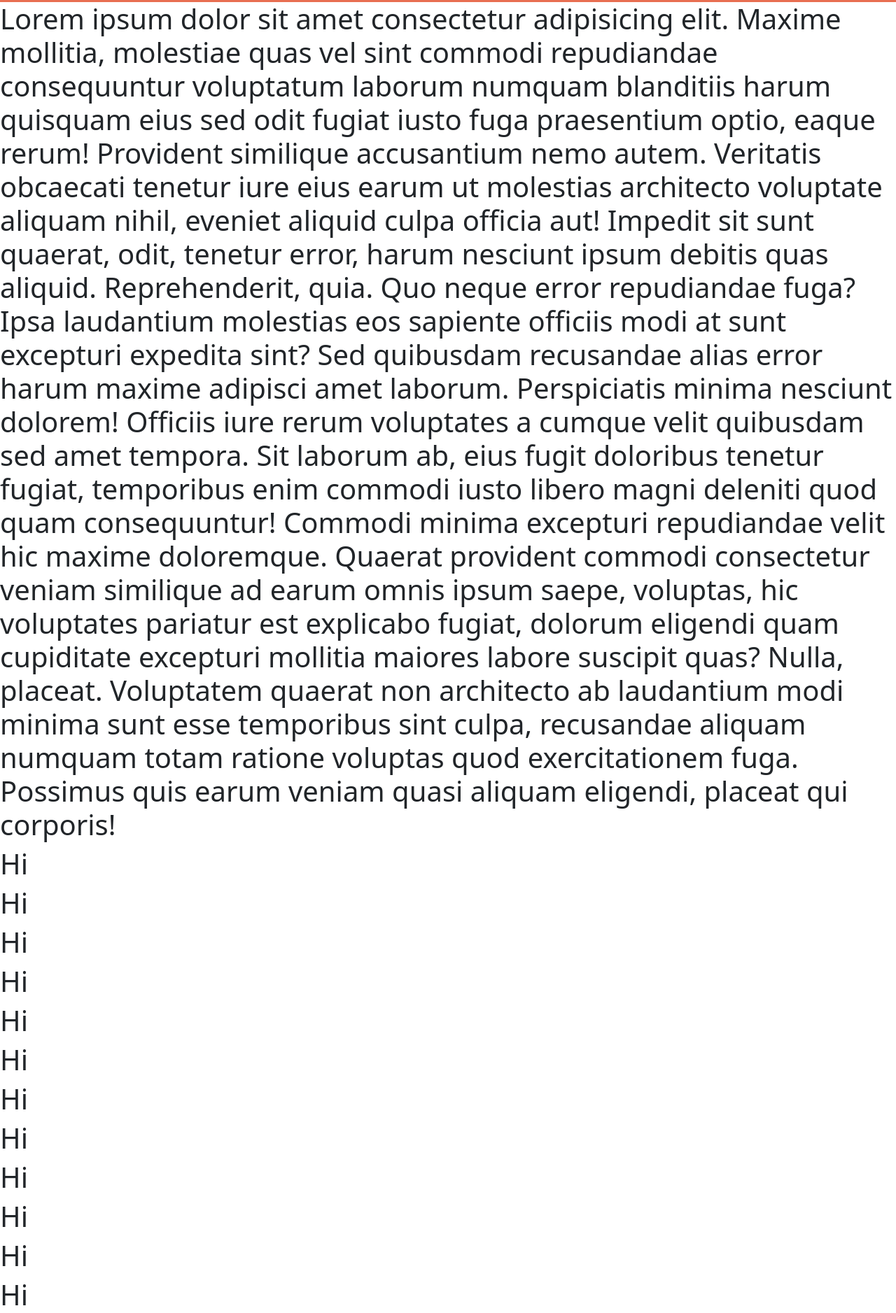
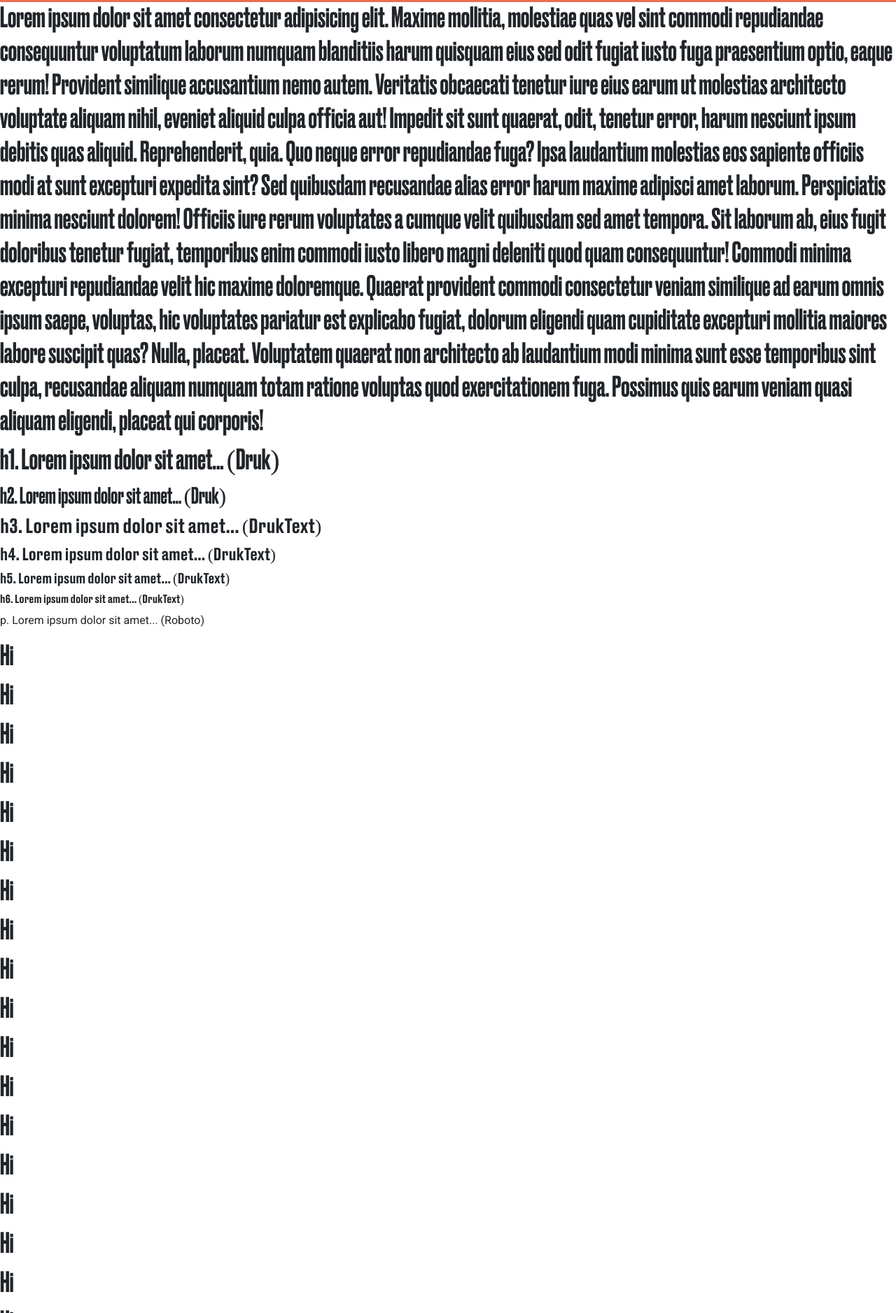
Before and after one commit to SemPlaatsman/HaarlemFestival, a PHP site: page / in a window 1280 px wide. Shown: the part 73-1950 px from the top of the page at 70% size. Run offline with PHP 8.4, Linux system fonts and the light colour scheme; some libraries are stand-ins or nearby versions.

Commit message:
Added kaph and bootstrap-like css classes

```diff
--- a/app/public/css/main.css
+++ b/app/public/css/main.css
@@ -16,135 +16,149 @@
 }
 
 @font-face {
-    font-family: DrukTrial;
+    font-family: Druk;
     font-style: normal;
     font-weight: normal;
     src: url("/font/Druk-Medium-Trial.ttf") format('truetype');
 }
 
 @font-face {
-    font-family: DrukTrial-Italic;
+    font-family: Druk-Italic;
     font-style: italic;
     font-weight: normal;
     src: url("/font/Druk-MediumItalic-Trial.ttf") format("truetype");
 }
 
 @font-face {
-    font-family: DrukTrial-Bold;
+    font-family: Druk-Bold;
     font-style: normal;
     font-weight: bold;
     src: url("/font/Druk-Bold-Trial.ttf") format("truetype");
 }
 
 @font-face {
-    font-family: DrukTrial-BoldItalic;
+    font-family: Druk-BoldItalic;
     font-style: italic;
     font-weight: bold;
     src: url("/font/Druk-BoldItalic-Trial.ttf") format("truetype");
 }
 
 @font-face {
-    font-family: DrukTrial-Heavy;
+    font-family: Druk-Heavy;
     font-style: normal;
     font-weight: bolder;
     src: url("/font/Druk-Heavy-Trial.ttf") format("truetype");
 }
 
 @font-face {
-    font-family: DrukTrial-HeavyItalic;
+    font-family: Druk-HeavyItalic;
     font-style: italic;
     font-weight: bolder;
     src: url("/font/Druk-HeavyItalic-Trial.ttf") format("truetype");
 }
 
 @font-face {
-    font-family: DrukTrial-Super;
+    font-family: Druk-Super;
     font-style: normal;
     font-weight: bolder; /* most bold */
     src: url("/font/Druk-Super-Trial.ttf") format("truetype");
 }
 
 @font-face {
-    font-family: DrukTrial-SuperItalic;
+    font-family: Druk-SuperItalic;
     font-style: italic;
     font-weight: bolder; /* most bold */
     src: url("/font/Druk-SuperItalic-Trial.ttf") format("truetype");
 }
 
 @font-face {
-    font-family: DrukTextTrial;
+    font-family: DrukText;
     font-style: normal;
     font-weight: normal;
     src: url("/font/DrukText-Medium-Trial.ttf") format("truetype");
 }
 
 @font-face {
-    font-family: DrukTextTrial-Italic;
+    font-family: DrukText-Italic;
     font-style: italic;
     font-weight: normal;
     src: url("/font/DrukText-MediumItalic-Trial.ttf") format("truetype");
 }
 
 @font-face {
-    font-family: DrukTextTrial-Bold;
+    font-family: DrukText-Bold;
     font-style: normal;
     font-weight: bold;
     src: url("/font/DrukText-Bold-Trial.ttf") format("truetype");
 }
 
 @font-face {
-    font-family: DrukTextTrial-Super;
+    font-family: DrukText-Super;
     font-style: normal;
     font-weight: bolder; /* most bold */
     src: url("/font/DrukText-Super-Trial.ttf") format("truetype");
 }
 
+@font-face {
+    font-family: Kaph;
+    font-style: normal;
+    font-weight: normal;
+    src: url("/font/Kaph-Regular.ttf") format("truetype");
+}
+
+@font-face {
+    font-family: Kaph-Italic;
+    font-style: italic;
+    font-weight: normal;
+    src: url("/font/Kaph-Italic.ttf") format("truetype");
+}
+
 .bg-primary-a {
-    background-color: var(--primary-a);
+    background: var(--primary-a);
 }
 
 .bg-secondary-a {
-    background-color: var(--secondary-a);
+    background: var(--secondary-a);
 }
 
 .bg-tetiare-a {
-    background-color: var(--tetiare-a);
+    background: var(--tetiare-a);
 }
 
 .bg-primary-b {
-    background-color: var(--primary-b);
+    background: var(--primary-b);
 }
 
 .bg-secondary-b {
-    background-color: var(--secondary-b);
+    background: var(--secondary-b);
 }
 
 .bg-acid-yellow {
-    background-color: var(--acid-yellow);
+    background: var(--acid-yellow);
 }
 
 .bg-light-purple {
-    background-color: var(--light-purple);
+    background: var(--light-purple);
 }
 
 .bg-dark-purple {
-    background-color: var(--dark-purple);
+    background: var(--dark-purple);
 }
 
 .bg-dance-gradient {
-    background-color: var(--dance-gradient);
+    background: var(--dance-gradient);
 }
 
 .bg-teyler-primary-a {
-    background-color: var(--teyler-primary-a);
+    background: var(--teyler-primary-a);
 }
 
 .bg-teyler-primary-b {
-    background-color: var(--teyler-primary-b);
+    background: var(--teyler-primary-b);
 }
 
 .bg-teyler-secondary-b {
-    background-color: var(--teyler-secondary-b);
+    background: var(--teyler-secondary-b);
 }
 
 .text-primary-a {
@@ -185,6 +199,11 @@
     -webkit-text-fill-color: transparent;
 }
 
+.text-dance-banner {
+    color: var(--light-purple);
+    text-shadow: -3px -3px 0px var(--acid-yellow);
+}
+
 .text-teyler-primary-a {
     color: var(--teyler-primary-a);
 }
@@ -197,10 +216,82 @@
     color: var(--teyler-secondary-b);
 }
 
-/* <--- COMPONENTS ---> */
+.font-druk {
+    font-family: Druk;
+}
+
+.font-druk-italic {
+    font-family: Druk-Italic;
+}
+
+.font-druk-bold {
+    font-family: Druk-Bold;
+}
+
+.font-druk-italic-bold, .font-druk-bold-italic {
+    font-family: Druk-BoldItalic;
+}
+
+.font-druk-heavy {
+    font-family: Druk-Heavy;
+}
+
+.font-druk-heavy-italic, .font-druk-italic-heavy {
+    font-family: Druk-HeavyItalic;
+}
+
+.font-druk-super {
+    font-family: Druk-Super;
+}
+
+.font-druk-super-italic, .font-druk-italic-super {
+    font-family: Druk-SuperItalic;
+}
+
+.font-druktext {
+    font-family: DrukText;
+}
+
+.font-druktext-italic {
+    font-family: DrukText-Italic;
+}
+
+.font-druktext-bold {
+    font-family: DrukText-Bold;
+}
+
+.font-druktext-super {
+    font-family: DrukText-Super;
+}
+
+.font-kaph {
+    font-family: Kaph;
+}
+
+.font-kaph-italic {
+    font-family: Kaph-Italic;
+}
+
+.font-roboto {
+    font-family: Roboto;
+}
+
+h1, h2 {
+    font-family: Druk;
+}
+
+h3, h4, h5, h6 {
+    font-family: DrukText;
+}
+
+p {
+    font-family: Roboto;
+}
+
+/* <--- STANDARD COMPONENTS ---> */
 
 .navbar {
-    font-family: DrukTrial;
+    font-family: Druk;
 }
 
 .navbar .nav-item > .nav-link {
@@ -216,7 +307,7 @@
 }
 
 .footer-title {
-    font-family: DrukTrial;
+    font-family: Druk;
 }
 
 .footer-text {
--- a/app/views/login/index.php
+++ b/app/views/login/index.php
@@ -22,13 +22,13 @@ suscipit quas? Nulla, placeat. Voluptatem quaerat non architecto ab laudantium
 modi minima sunt esse temporibus sint culpa, recusandae aliquam numquam
 totam ratione voluptas quod exercitationem fuga. Possimus quis earum veniam
 quasi aliquam eligendi, placeat qui corporis!</h1>
-<h1>Hi</h1>
-<h1>Hi</h1>
-<h1>Hi</h1>
-<h1>Hi</h1>
-<h1>Hi</h1>
-<h1>Hi</h1>
-<h1>Hi</h1>
+<h1>h1. Lorem ipsum dolor sit amet... (Druk)</h1>
+<h2>h2. Lorem ipsum dolor sit amet... (Druk)</h2>
+<h3>h3. Lorem ipsum dolor sit amet... (DrukText)</h3>
+<h4>h4. Lorem ipsum dolor sit amet... (DrukText)</h4>
+<h5>h5. Lorem ipsum dolor sit amet... (DrukText)</h5>
+<h6>h6. Lorem ipsum dolor sit amet... (DrukText)</h6>
+<p>p. Lorem ipsum dolor sit amet... (Roboto)</p>
 <h1>Hi</h1>
 <h1>Hi</h1>
 <h1>Hi</h1>
```
Also changed, not shown: app/public/font/Kaph-Italic.ttf (added), app/public/font/Kaph-Regular.ttf (added).
